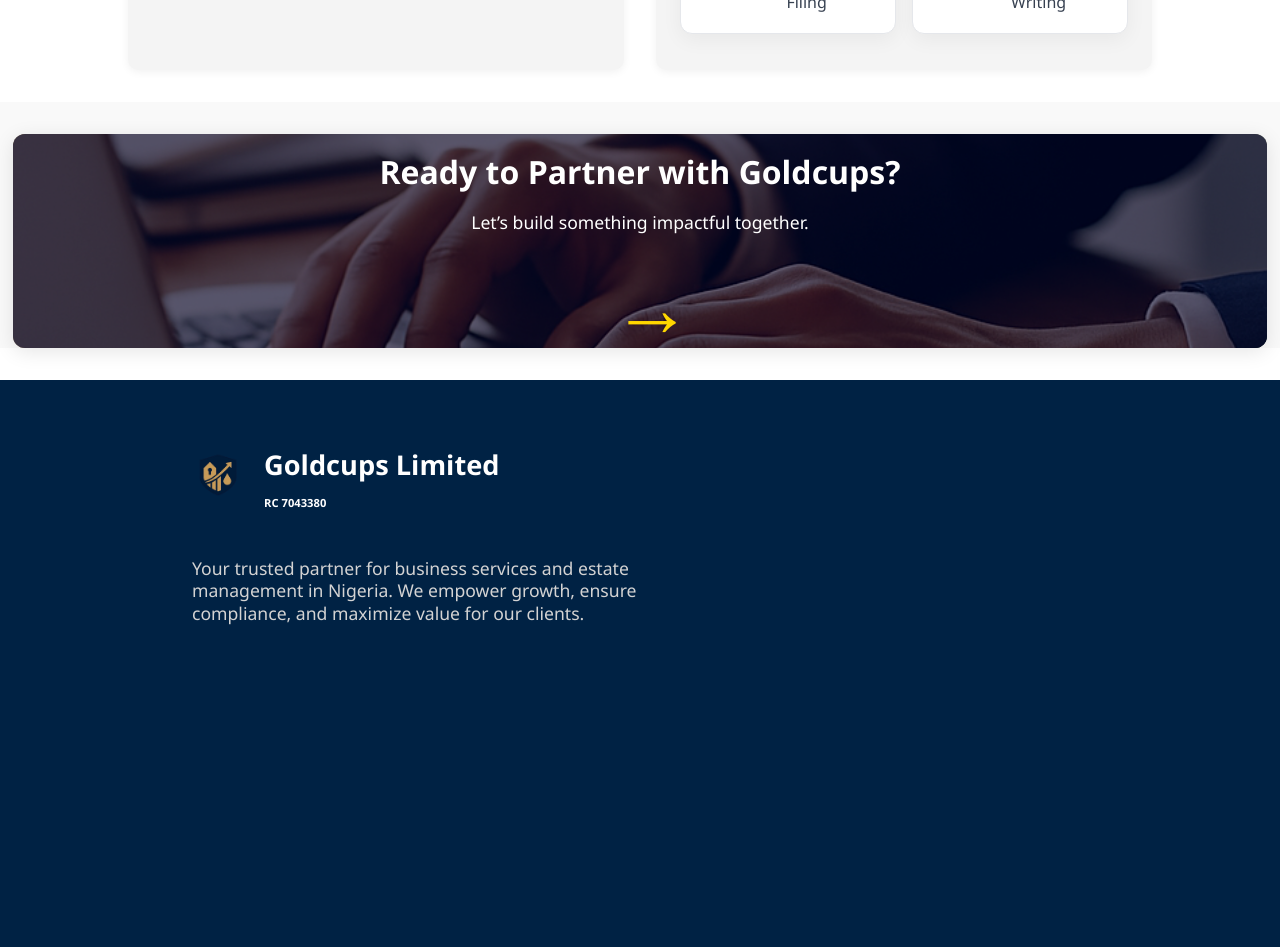
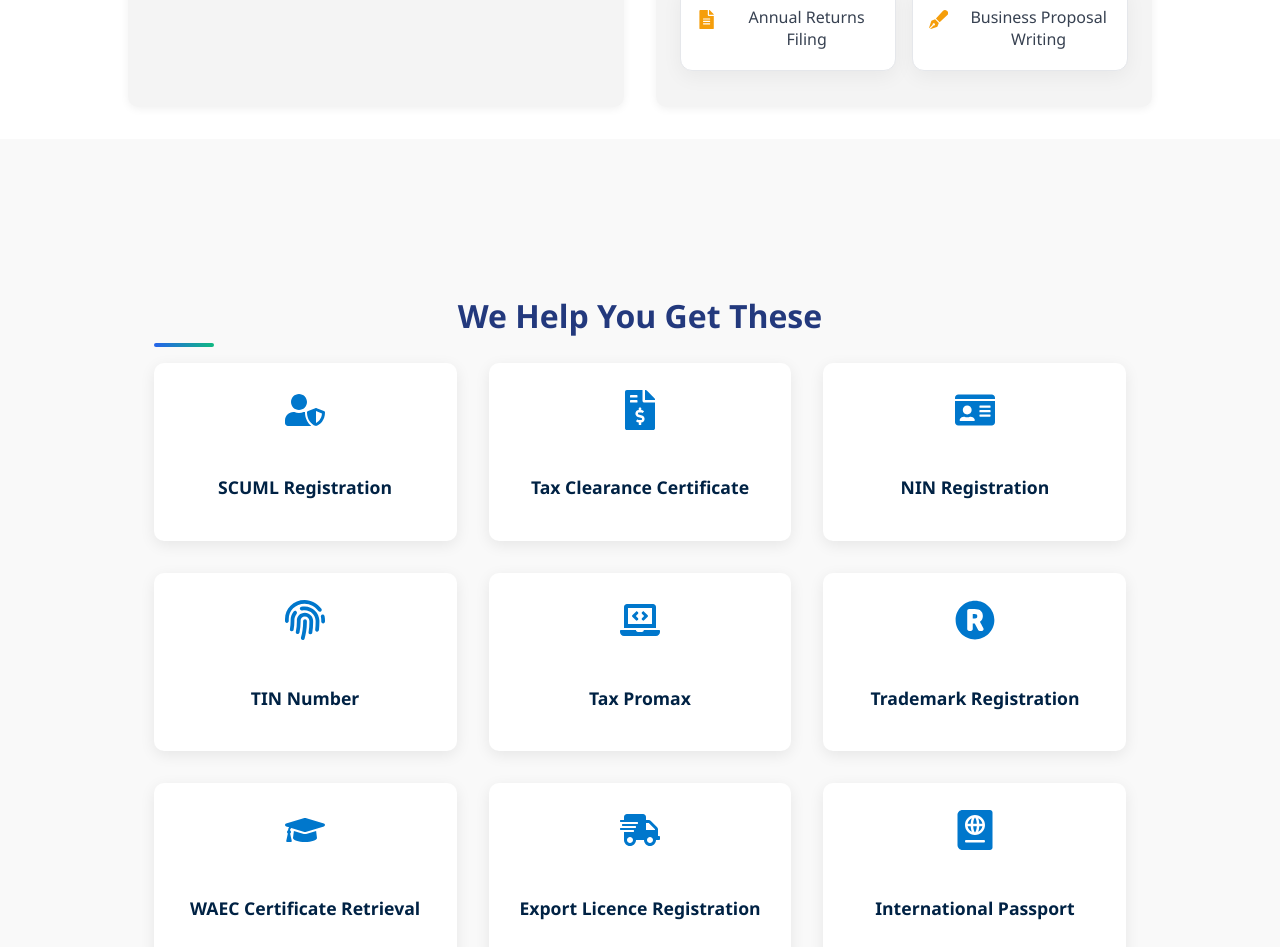
Before and after one commit to Transcend-black-magik/goldcups-limited, a React (Create React App) app: page / in a window 1280 px wide. Shown: the part 2740-3687 px from the top of the page. Built offline with nearby package versions, Linux system fonts and the light colour scheme; a web font is replaced by a local one.

Commit message:
Final Design

```diff
--- /dev/null
+++ b/src/Pages/AnimatedServices.jsx
@@ -0,0 +1,64 @@
+// src/components/AnimatedServices.jsx
+import React from 'react';
+import { motion } from 'framer-motion';
+import {
+  FaUserShield,       // SCUML
+  FaFileInvoiceDollar,// Tax clearance
+  FaIdCard,           // NIN
+  FaFingerprint,      // TIN
+  FaLaptopCode,       // Tax Promax
+  FaRegistered,       // Trademark
+  FaGraduationCap,    // WAEC
+  FaShippingFast,     // Export License
+  FaPassport,         // International Passport
+  FaMapMarkerAlt,     // State of Origin
+  FaVial,             // NAFDAC
+  FaBaby,             // Birth Certificate
+} from 'react-icons/fa';
+import '../components/styles/AnimatedServices.css';
+
+const services = [
+  { icon: <FaUserShield />, title: 'SCUML Registration' },
+  { icon: <FaFileInvoiceDollar />, title: 'Tax Clearance Certificate' },
+  { icon: <FaIdCard />, title: 'NIN Registration' },
+  { icon: <FaFingerprint />, title: 'TIN Number' },
+  { icon: <FaLaptopCode />, title: 'Tax Promax' },
+  { icon: <FaRegistered />, title: 'Trademark Registration' },
+  { icon: <FaGraduationCap />, title: 'WAEC Certificate Retrieval' },
+  { icon: <FaShippingFast />, title: 'Export Licence Registration' },
+  { icon: <FaPassport />, title: 'International Passport' },
+  { icon: <FaMapMarkerAlt />, title: 'State of Origin Certificate' },
+  { icon: <FaVial />, title: 'NAFDAC Registration' },
+  { icon: <FaBaby />, title: 'Birth Certificate' },
+];
+
+const AnimatedServices = () => {
+  return (
+    <section className="services-section">
+      <h2 className="section-title">We Help You Get These</h2>
+      <div className="services-grid">
+        {services.map((service, index) => (
+          <motion.div
+            className="service-card"
+            key={index}
+            whileHover={{ scale: 1.05 }}
+            whileInView={{ opacity: 1, y: 0 }}
+            initial={{ opacity: 0, y: 30 }}
+            transition={{ duration: 0.5, delay: index * 0.1 }}
+          >
+            <motion.div
+              className="icon"
+              whileHover={{ rotate: 360 }}
+              transition={{ duration: 0.6, ease: 'easeInOut' }}
+            >
+              {service.icon}
+            </motion.div>
+            <h3>{service.title}</h3>
+          </motion.div>
+        ))}
+      </div>
+    </section>
+  );
+};
+
+export default AnimatedServices;
--- a/src/Pages/Home.jsx
+++ b/src/Pages/Home.jsx
@@ -7,6 +7,7 @@
 import HeroImage from '../assets/hero-image.png';
 import missionImage from '../assets/mission-image.png';
 import vissionImage from '../assets/vision-image.png';
+import valueImage from '../assets/value-image.png'
 // import GetStartedImage from '../assets/get-started.png';
 import "../components/styles/MainContent.css";
 
@@ -20,6 +21,7 @@
   FaHome,
   FaGasPump,
 } from 'react-icons/fa';
+import AnimatedServices from "./AnimatedServices";
 
 const businessServicesData = [
   {
@@ -173,6 +175,16 @@
               To be the leading consulting firm in Nigeria, recognized for our integrity, expertise, and unwavering commitment to client success.
             </p>
           </div>
+          <div className='offer-item' data-aos="flip-right" data-aos-delay="200">
+            <img className='offer-img' src={valueImage} alt="Vision" />
+            <h4>Our Core Value</h4>
+            <ul>
+              <li>Integrity & Transparency</li>
+              <li>Client-Centric Approach</li>
+              <li>Professionalism & Excellence</li>
+              <li>Innovation & Growth</li>
+            </ul>
+          </div>
         </div>
       </section>
 
@@ -220,6 +232,12 @@
         </div>
       </section>
 
+      {/* Document Services Section */}
+      <section className="document-services" data-aos="fade-up" data-aos-delay="300">
+        <AnimatedServices/>
+      </section>
+
+
       {/* Get Started Section */}
       <div className="get-started-section" onClick={handleGetStartedClick}>
         <div className="get-started-overlay">
--- /dev/null
+++ b/src/components/styles/AnimatedServices.css
@@ -0,0 +1,39 @@
+.services-section {
+  padding: 4rem 10%;
+  background: #f9f9f9;
+  text-align: center;
+}
+
+.section-title {
+  font-size: 2rem;
+  margin-bottom: 2rem;
+  color: #002244;
+  font-weight: 700;
+}
+
+.services-grid {
+  display: grid;
+  grid-template-columns: repeat(auto-fit, minmax(220px, 1fr));
+  gap: 2rem;
+}
+
+.service-card {
+  background: white;
+  border-radius: 10px;
+  padding: 1.5rem;
+  box-shadow: 0 4px 15px rgba(0, 0, 0, 0.08);
+  transition: all 0.3s ease;
+}
+
+.service-card .icon {
+  font-size: 2.5rem;
+  margin-bottom: 1rem;
+  color: #0077cc;
+  display: inline-block;
+}
+
+.service-card h3 {
+  font-size: 1.1rem;
+  font-weight: 600;
+  color: #002244;
+}
--- a/src/components/styles/MainContent.css
+++ b/src/components/styles/MainContent.css
@@ -240,6 +240,52 @@
   color: #002244;
 }
 
+/* ==========document service section================ */
+.document-services {
+  padding: 4rem 2rem;
+  background: #f9f9f9;
+  text-align: center;
+}
+
+.document-services h2 {
+  font-size: 2rem;
+  color: #23397d;
+  margin-bottom: 0.5rem;
+}
+
+.doc-subheading {
+  color: #555;
+  font-size: 1.1rem;
+  margin-bottom: 2rem;
+  max-width: 700px;
+  margin-left: auto;
+  margin-right: auto;
+}
+
+.doc-services-grid {
+  display: grid;
+  grid-template-columns: repeat(auto-fit, minmax(240px, 1fr));
+  gap: 1.2rem;
+}
+
+.doc-service-item {
+  background-color: white;
+  padding: 1.2rem;
+  border-radius: 10px;
+  box-shadow: 0 6px 18px rgba(0, 0, 0, 0.06);
+  transition: transform 0.3s ease;
+  font-weight: 600;
+  color: #002244;
+  font-size: 1rem;
+}
+
+.doc-service-item:hover {
+  transform: translateY(-5px);
+  background-color: #edf8fd;
+  color: #00aaff;
+}
+
+
 /* ========= Get Started Section ========= */
 .get-started-section {
   background-image: url('../../assets/get-started.png');
```
Also changed, not shown: 1 other file (tests, documents, lock files or other folders).
